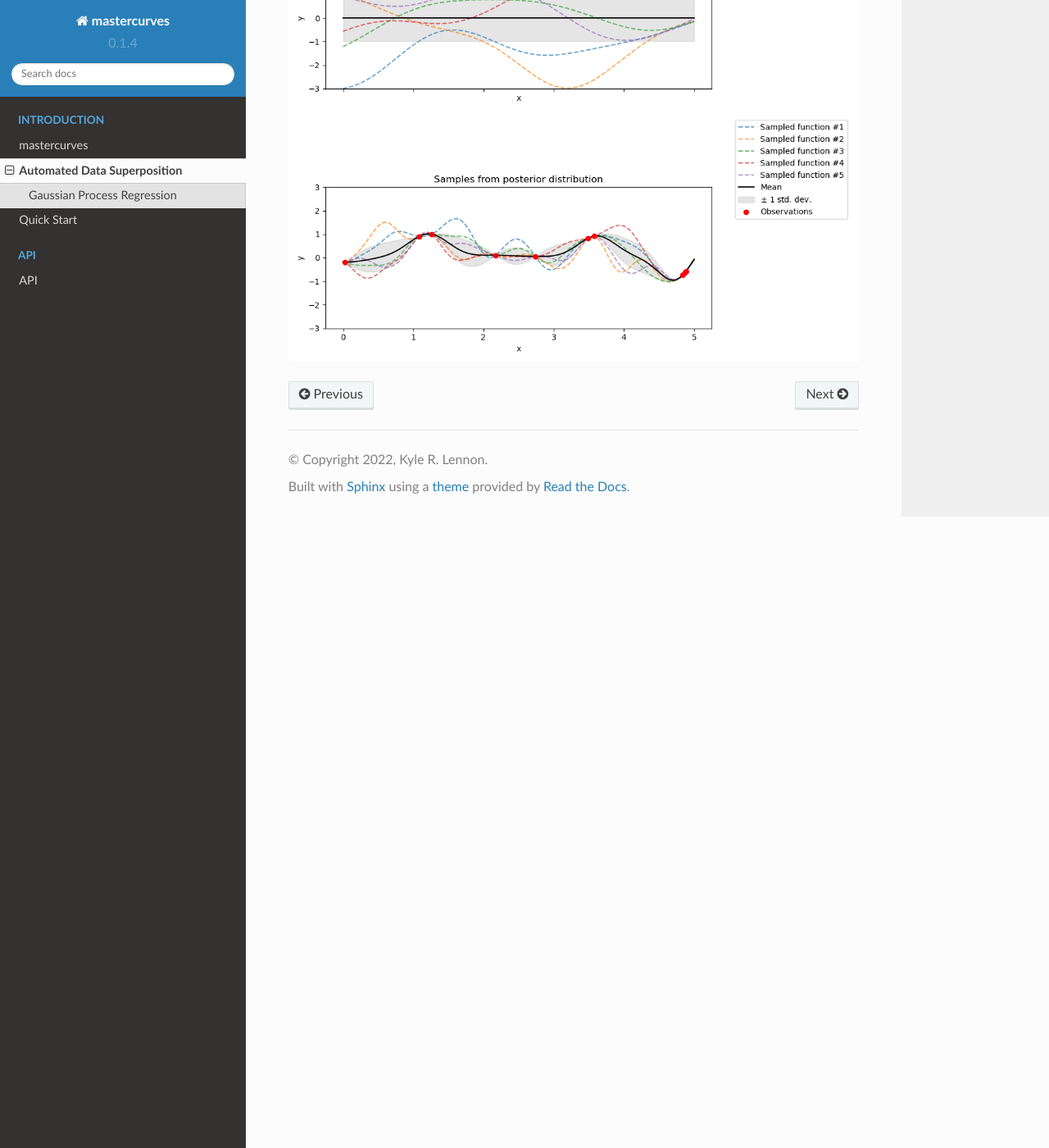
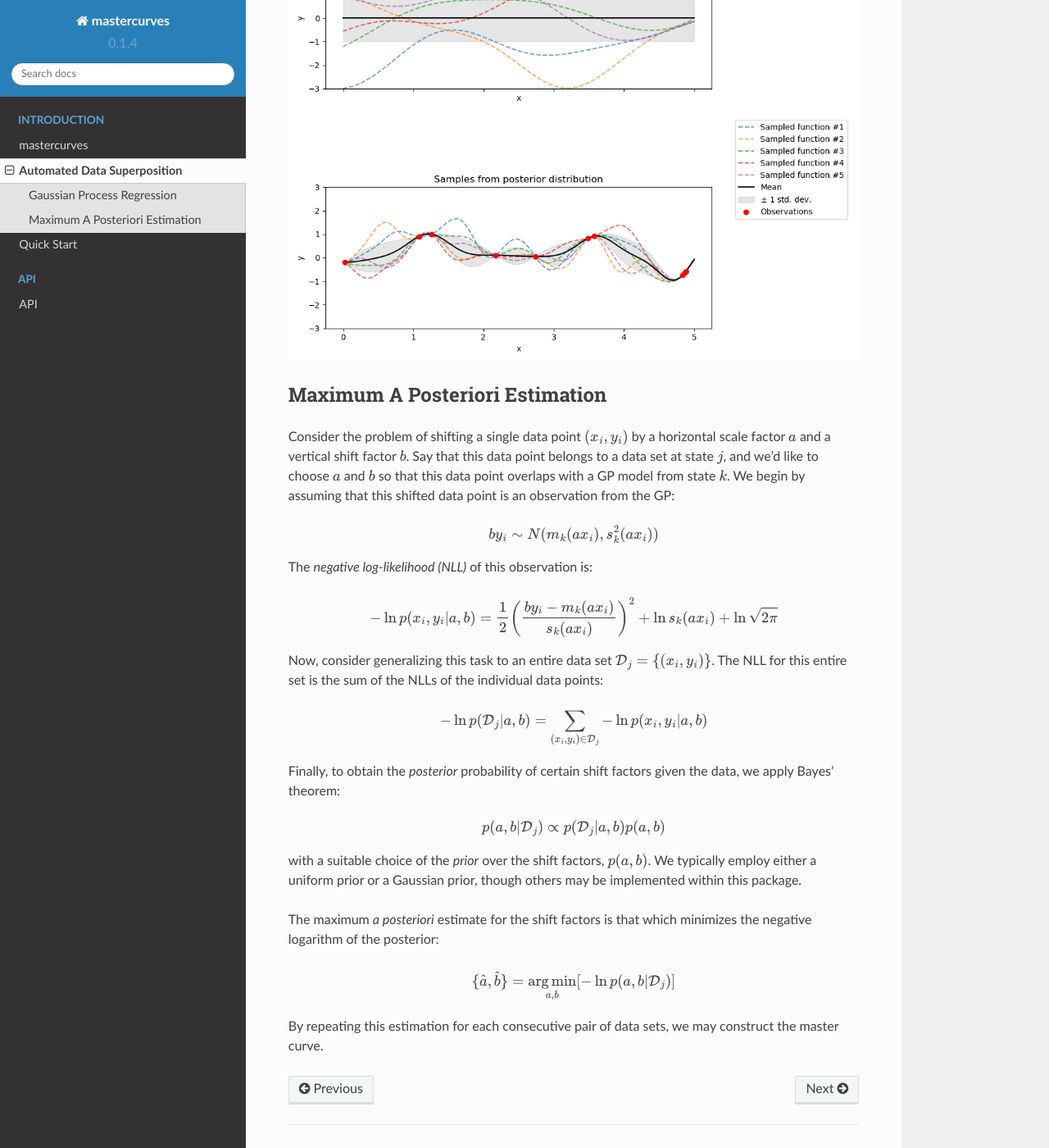
Before and after one commit to krlennon/mastercurves, a Sphinx documentation site: the page built from docs/source/automated.rst, in a window 1280 px wide and 1400 px high, scrolled down 1871 px. Shown: the whole window at 82% size. Built offline with Sphinx 7.4.7 and the Read the Docs theme 2.0.0, drawn with Linux system fonts in a browser that asks for light colours.

Commit message:
add discussion of MAP estimation

```diff
--- a/docs/source/automated.rst
+++ b/docs/source/automated.rst
@@ -64,3 +64,42 @@ a Radial Basis Function kernel (the first term in our kernel) with an example da
 below (taken from `sklearn <https://scikit-learn.org/stable/modules/gaussian_process.html>`_).
 
 .. image:: images/rbf.png
+
+Maximum A Posteriori Estimation
+-------------------------------
+
+Consider the problem of shifting a single data point :math:`(x_i,y_i)` by a horizontal scale factor :math:`a`
+and a vertical shift factor :math:`b`. Say that this data point belongs to a data set at state :math:`j`,
+and we'd like to choose :math:`a` and :math:`b` so that this data point overlaps with a GP model from state
+:math:`k`. We begin by assuming that this shifted data point is an observation from the GP:
+
+.. math::
+   b y_i \sim N(m_k(a x_i), s^2_k(a x_i))
+
+The *negative log-likelihood (NLL)* of this observation is:
+
+.. math::
+   -\ln p(x_i, y_i | a, b) = \frac{1}{2}\left(\frac{b y_i - m_k(a x_i)}{s_k(a x_i)}\right)^2 + \ln s_k(a x_i) + \ln \sqrt{2\pi}
+
+Now, consider generalizing this task to an entire data set :math:`\mathcal{D}_j = \{(x_i, y_i)\}`. The NLL for
+this entire set is the sum of the NLLs of the individual data points:
+
+.. math::
+   -\ln p(\mathcal{D}_j | a, b) = \sum_{(x_i, y_i) \in \mathcal{D}_j} - \ln p(x_i, y_i | a, b)
+
+Finally, to obtain the *posterior* probability of certain shift factors given the data, we apply Bayes'
+theorem:
+
+.. math::
+   p(a, b | \mathcal{D}_j) \propto p(\mathcal{D}_j | a, b) p(a, b)
+
+with a suitable choice of the *prior* over the shift factors, :math:`p(a,b)`. We typically employ either
+a uniform prior or a Gaussian prior, though others may be implemented within this package.
+
+The maximum *a posteriori* estimate for the shift factors is that which minimizes the negative logarithm
+of the posterior:
+
+.. math::
+   \{\hat{a}, \hat{b}\} = \underset{a, b}{\mathrm{arg}\min} [-\ln p(a, b | \mathcal{D}_j)]
+
+By repeating this estimation for each consecutive pair of data sets, we may construct the master curve.
```
